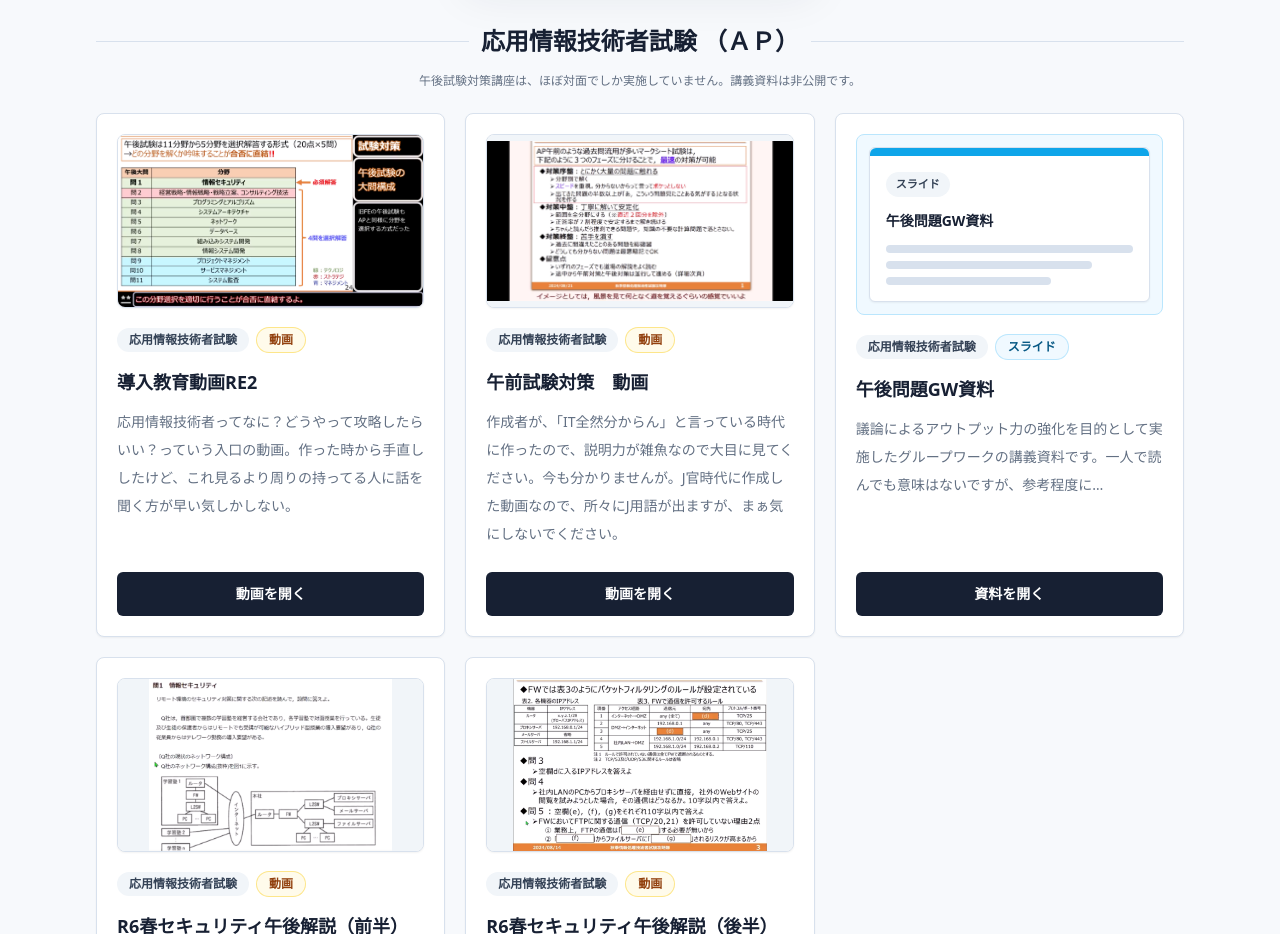
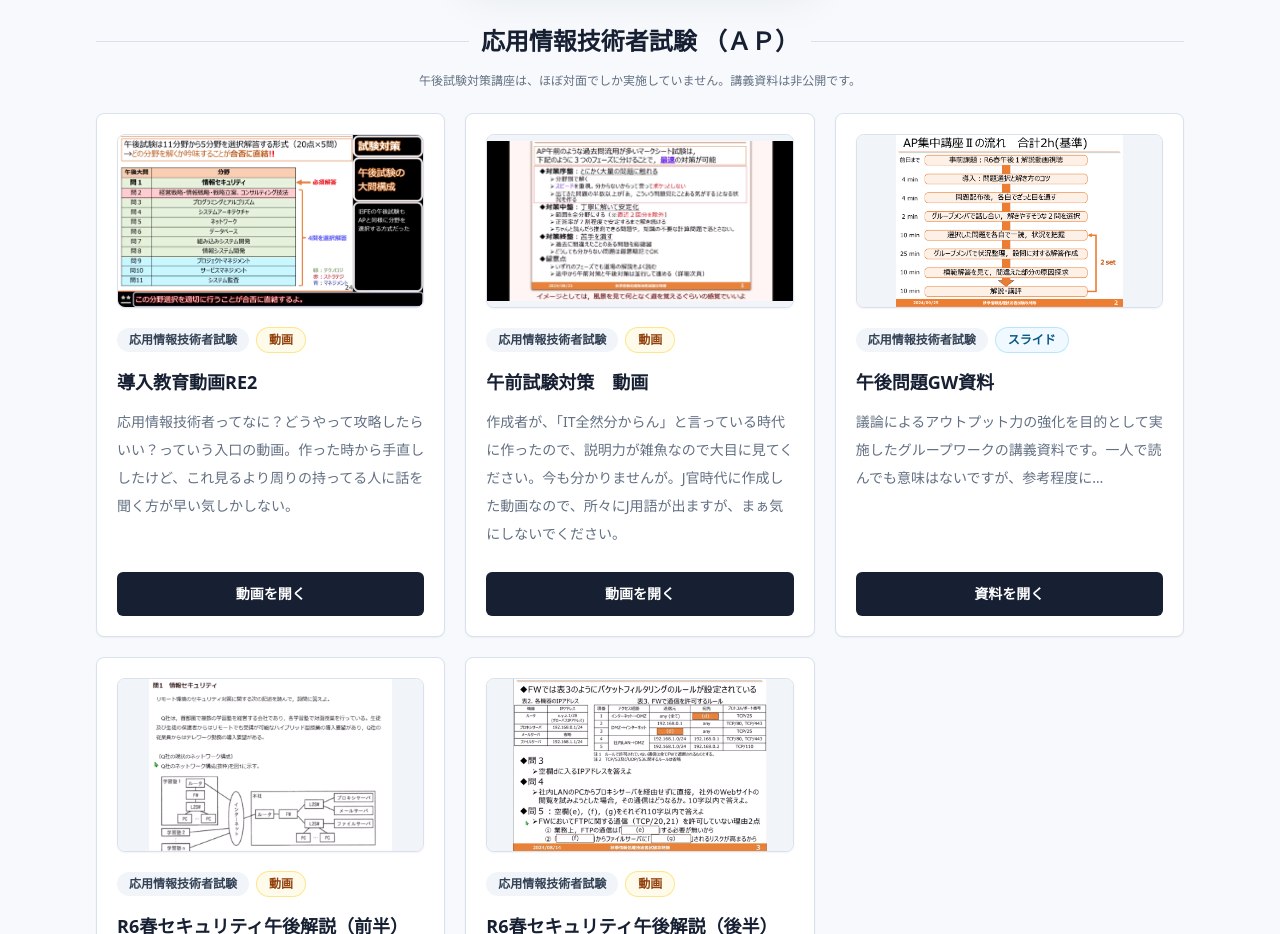
Before and after one commit to hmamiya52-bit/4th-TA_byMamiya, a Next.js app: page / in a window 1280 px wide. Shown: the part 3000-3934 px from the top of the page. Built offline with nearby package versions, Linux system fonts and the light colour scheme.

Commit message:
Add AP group work thumbnail

```diff
--- a/src/data/materials.ts
+++ b/src/data/materials.ts
@@ -111,6 +111,7 @@ export const materials: Material[] = [
     description:
       "議論によるアウトプット力の強化を目的として実施したグループワークの講義資料です。一人で読んでも意味はないですが、参考程度に…",
     url: "https://drive.google.com/file/d/14jJhq2SC0uldlJP1hCnrPPp52JjYKJ0m/view?usp=sharing",
+    thumbnail: "/materials/AP-GW.png",
   },
   {
     title: "R6春セキュリティ午後解説（前半）",
```
Also changed, not shown: public/materials/AP-GW.png (added).
